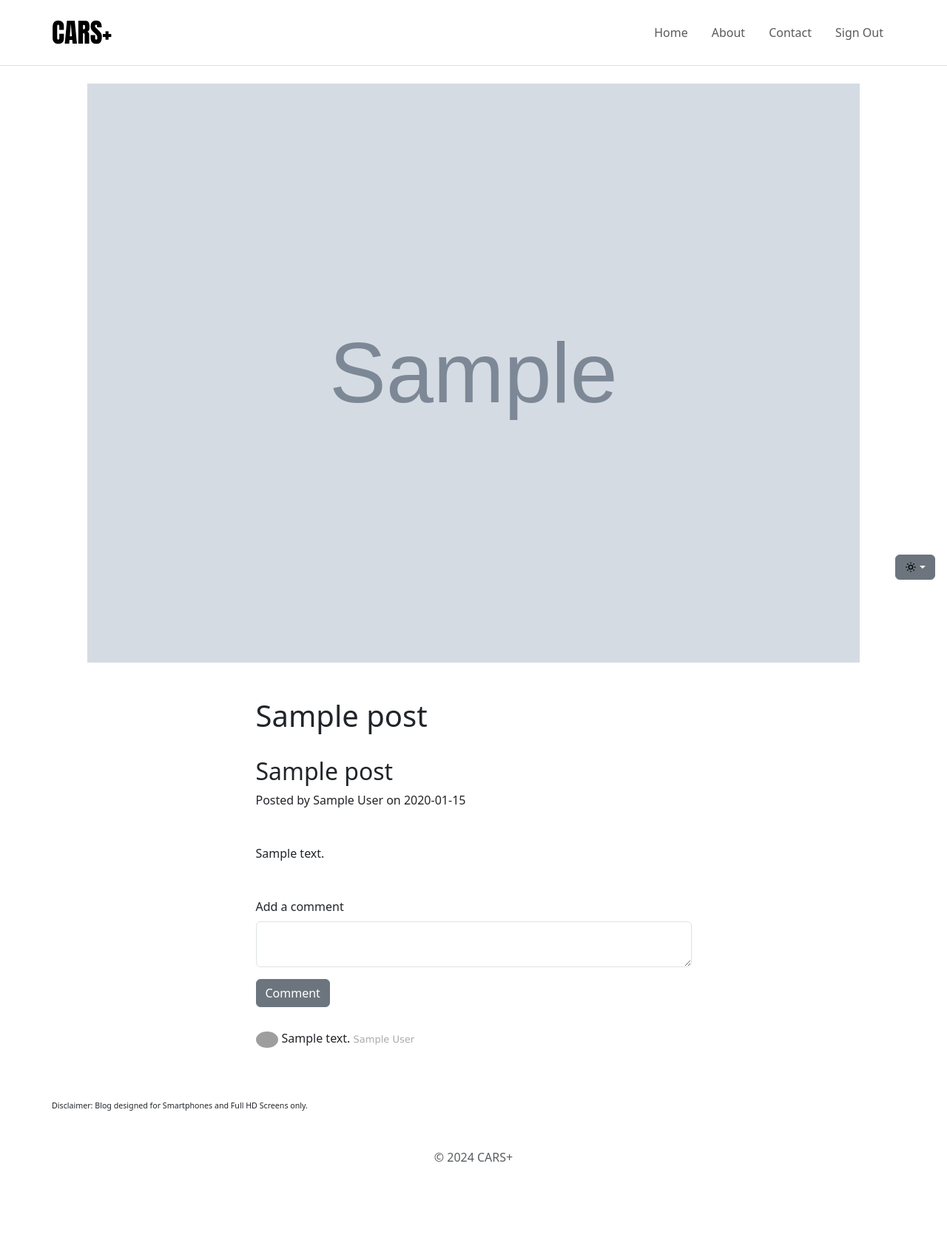
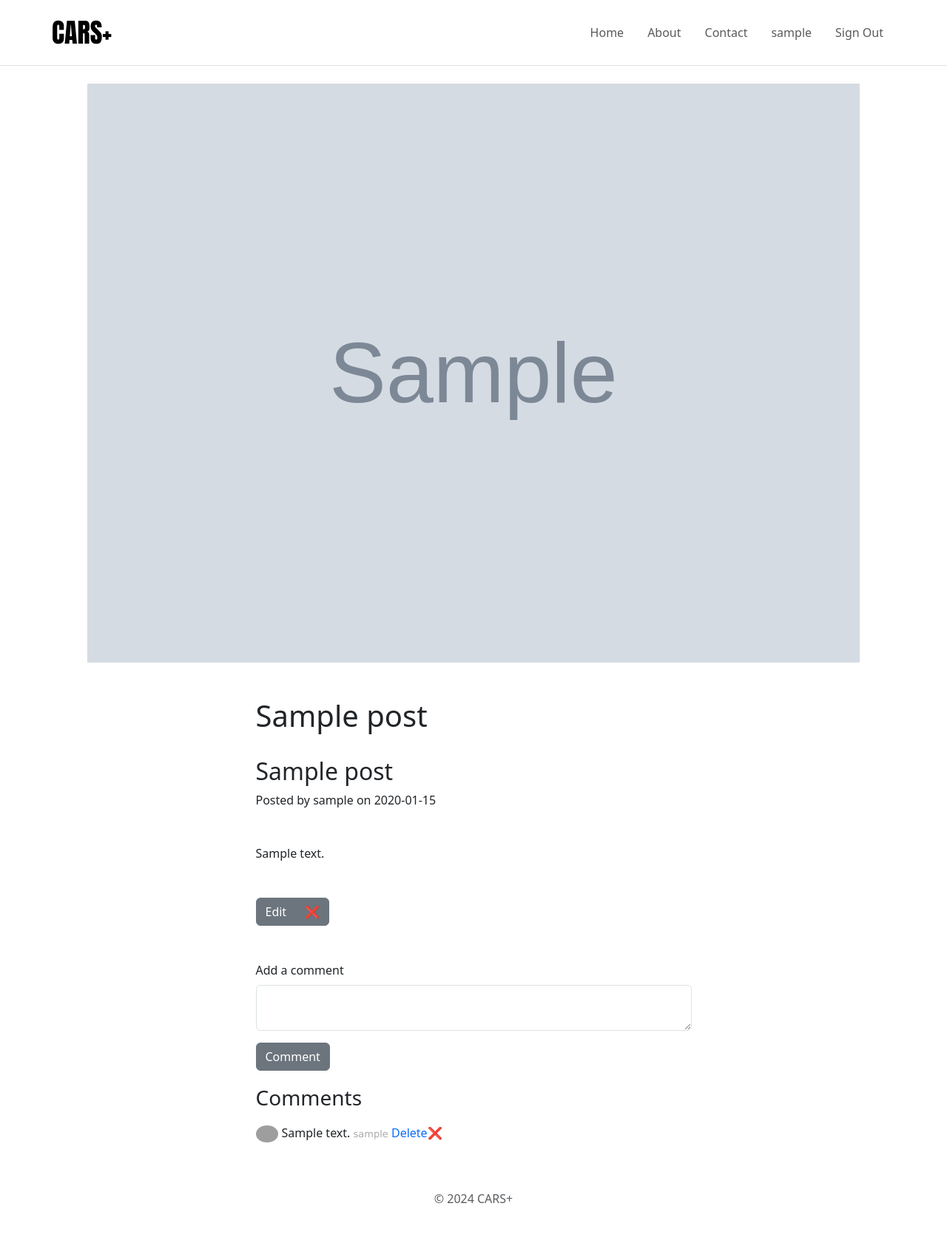
Before and after one commit to albertpaulGH/Blog-Website-CARSplus, a Flask app: page /post/1 in a window 1280 px wide. Shown: the whole page at 74% size. Before the commit the page ends 1571 px from the top, so only its background shows below. Run offline with Flask 3, Linux system fonts and the light colour scheme; a user stored in the database is signed in; tables that the repository leaves empty hold one stand-in row (values such as "Sample post"); grey boxes marked "Sample" are stand-in pictures; some libraries are stand-ins or nearby versions; grey boxes are pictures that could not be loaded.

Commit message:
Fix frontend, add profile page, update routes and fix bugs

```diff
--- a/forms.py
+++ b/forms.py
@@ -14,7 +14,7 @@ class CreatePostForm(FlaskForm):
 
 
 class SignupForm(FlaskForm):
-    name = StringField("Name", validators=[DataRequired()])
+    username = StringField("Username", validators=[DataRequired()])
     email = EmailField("Email", validators=[DataRequired(), Email()])
     password = PasswordField("Password", validators=[DataRequired(), Length(min=8)])
     submit = SubmitField("Sign up")
--- a/main.py
+++ b/main.py
@@ -41,16 +41,24 @@ class User(UserMixin, db.Model):
     id: Mapped[int] = mapped_column(Integer, primary_key=True)
     email: Mapped[str] = mapped_column(String(100), unique=True)
     password: Mapped[str] = mapped_column(String(100))
-    name: Mapped[str] = mapped_column(String(1000))
+    username: Mapped[str] = mapped_column(String(1000), unique=True)
 
-    posts: Mapped[List["BlogPost"]] = relationship(back_populates="author")
-    comments: Mapped[List["Comment"]] = relationship(back_populates="comment_author")
+    posts: Mapped[List["BlogPost"]] = relationship(
+        back_populates="author",
+        cascade="all, delete, delete-orphan",
+        passive_deletes=False
+    )
+    comments: Mapped[List["Comment"]] = relationship(
+        back_populates="comment_author",
+        cascade="all, delete, delete-orphan",
+        passive_deletes=False
+    )
 
 
 class BlogPost(db.Model):
     __tablename__ = "blog_posts"
     id: Mapped[int] = mapped_column(Integer, primary_key=True)
-    author_id: Mapped[int] = mapped_column(ForeignKey("users.id"))
+    author_id: Mapped[int] = mapped_column(ForeignKey("users.id", ondelete="CASCADE"))
     author: Mapped["User"] = relationship(back_populates="posts")
 
     title: Mapped[str] = mapped_column(String(250), unique=True, nullable=False)
@@ -59,17 +67,21 @@ class BlogPost(db.Model):
     body: Mapped[str] = mapped_column(Text, nullable=False)
     img_url: Mapped[str] = mapped_column(String(250), nullable=False)
 
-    comments: Mapped[List["Comment"]] = relationship(back_populates="post")
+    comments: Mapped[List["Comment"]] = relationship(
+        back_populates="post",
+        cascade="all, delete, delete-orphan",
+        passive_deletes=False
+    )
 
 
 class Comment(db.Model):
     __tablename__ = "comments"
     id: Mapped[int] = mapped_column(Integer, primary_key=True)
     text: Mapped[str] = mapped_column(Text, nullable=False)
-    comment_author_id: Mapped[int] = mapped_column(ForeignKey("users.id"))
+    comment_author_id: Mapped[int] = mapped_column(ForeignKey("users.id", ondelete="CASCADE"))
     comment_author: Mapped["User"] = relationship(back_populates="comments")
 
-    post_id: Mapped[int] = mapped_column(ForeignKey("blog_posts.id"))
+    post_id: Mapped[int] = mapped_column(ForeignKey("blog_posts.id", ondelete="CASCADE"))
     post: Mapped["BlogPost"] = relationship(back_populates="comments")
 
 
@@ -93,6 +105,9 @@ def load_user(user_id):
 
 @app.route("/signup", methods=["GET", "POST"])
 def signup():
+    if current_user.is_authenticated:
+        return redirect(url_for("get_all_posts"))
+
     form = SignupForm()
     if form.validate_on_submit():
         result = db.session.execute(db.select(User).where(User.email == form.email.data))
@@ -100,15 +115,17 @@ def signup():
         if user:
             flash("This email already exists. Sign in instead", "error")
             return redirect(url_for("signin"))
+
         hashed_and_salted_password = generate_password_hash(
             password=form.password.data,
             method="pbkdf2:sha256",
             salt_length=8
         )
+
         new_user = User(
             email=form.email.data,
             password=hashed_and_salted_password,
-            name=form.name.data
+            username=form.username.data.lower()
         )
 
         db.session.add(new_user)
@@ -117,11 +134,19 @@ def signup():
         login_user(new_user)
 
         return redirect(url_for("get_all_posts"))
-    return render_template("signup.html", form=form, signed_in=current_user.is_authenticated)
+
+    return render_template(
+        "signup.html",
+        form=form,
+        signed_in=current_user.is_authenticated
+    )
 
 
 @app.route("/signin", methods=["GET", "POST"])
 def signin():
+    if current_user.is_authenticated:
+        return redirect(url_for("get_all_posts"))
+
     form = SigninForm()
     if form.validate_on_submit():
         email = form.email.data
@@ -135,10 +160,16 @@ def signin():
         if check_password_hash(user.password, password):
             login_user(user)
             return redirect(url_for("get_all_posts"))
+
         else:
             flash("Incorrect Password. Try again", "error")
             return redirect(url_for("signin"))
-    return render_template("signin.html", form=form, signed_in=current_user.is_authenticated)
+
+    return render_template(
+        "signin.html",
+        form=form,
+        signed_in=current_user.is_authenticated
+    )
 
 
 @app.route("/signout")
@@ -147,20 +178,35 @@ def signout():
     return redirect(url_for("get_all_posts"))
 
 
+@app.route("/user/<username>")
+@login_required
+def user_profile(username):
+    active_username = "guest"
+    if current_user.username:
+        active_username = current_user.username
+
+    if active_username == username:
+        return render_template(
+            "profile.html",
+            signed_in=current_user.is_authenticated,
+            active_user=current_user
+        )
+
+    else:
+        return abort(403)
+
+
 # Home
 @app.route("/")
 def get_all_posts():
     result = db.session.execute(db.select(BlogPost))
     posts = result.scalars().all()
     posts = posts[::-1]
-    user_id = current_user.get_id()
-    if user_id:
-        user_id = int(user_id)
     return render_template(
         "index.html",
         all_posts=posts,
-        logged_in=current_user.is_authenticated,
-        user_id=user_id
+        signed_in=current_user.is_authenticated,
+        active_user=current_user
     )
 
 
@@ -168,7 +214,6 @@ def get_all_posts():
 def show_post(post_id):
     form = CommentForm()
     requested_post = db.get_or_404(BlogPost, post_id)
-    users = db.session.execute(db.select(User).order_by(User.id)).scalars().all()
     gravatar = Gravatar(app,
                         size=100,
                         rating="g",
@@ -182,28 +227,29 @@ def show_post(post_id):
         if not current_user.is_authenticated:
             flash("Please login to comment", "error")
             return redirect(url_for("signin"))
+
         new_comment = Comment(
             text=escape(form.comment.data),
             comment_author=current_user,
             post=requested_post
         )
+
         db.session.add(new_comment)
         db.session.commit()
 
-    user_id = current_user.get_id()
-    if user_id:
-        user_id = int(user_id)
+        return redirect(url_for("show_post", post_id=post_id))
+
     return render_template(
         "post.html",
+        form=form,
         post=requested_post,
-        logged_in=current_user.is_authenticated,
-        user_id=user_id,
-        form=form,
-        users=users
+        signed_in=current_user.is_authenticated,
+        active_user=current_user
     )
 
 
 @app.route("/new-post", methods=["GET", "POST"])
+@login_required
 @admin_only
 def add_new_post():
     form = CreatePostForm()
@@ -219,10 +265,17 @@ def add_new_post():
         db.session.add(new_post)
         db.session.commit()
         return redirect(url_for("get_all_posts"))
-    return render_template("make-post.html", form=form, logged_in=current_user.is_authenticated)
+
+    return render_template(
+        "make-post.html",
+        form=form,
+        signed_in=current_user.is_authenticated,
+        active_user=current_user
+    )
 
 
 @app.route("/edit-post/<int:post_id>", methods=["GET", "POST"])
+@login_required
 @admin_only
 def edit_post(post_id):
     post = db.get_or_404(BlogPost, post_id)
@@ -241,14 +294,16 @@ def edit_post(post_id):
         post.body = edit_form.body.data
         db.session.commit()
         return redirect(url_for("show_post", post_id=post.id))
+
     return render_template(
         "make-post.html",
-        form=edit_form, is_edit=True,
-        logged_in=current_user.is_authenticated
+        form=edit_form,
+        signed_in=current_user.is_authenticated,
+        active_user=current_user
     )
 
 
-@app.route("/delete/<int:post_id>")
+@app.route("/delete-post/<int:post_id>")
 @admin_only
 def delete_post(post_id):
     post_to_delete = db.get_or_404(BlogPost, post_id)
@@ -257,15 +312,40 @@ def delete_post(post_id):
     return redirect(url_for("get_all_posts"))
 
 
+@app.route("/delete-comment/<int:comment_id>")
+def delete_comment(comment_id):
+    comment_to_delete = db.get_or_404(Comment, comment_id)
+    db.session.delete(comment_to_delete)
+    db.session.commit()
+    return redirect(url_for("show_post", post_id=comment_to_delete.post_id))
+
+
+@app.route("/delete-user/<username>")
+def delete_user(username):
+    user_to_delete = db.session.execute(db.select(User).where(User.username == username)).scalar()
+    logout_user()
+    db.session.delete(user_to_delete)
+    db.session.commit()
+    return redirect(url_for("get_all_posts"))
+
+
 @app.route("/about")
 def about():
-    return render_template("about.html", logged_in=current_user.is_authenticated)
+    return render_template(
+        "about.html",
+        signed_in=current_user.is_authenticated,
+        active_user=current_user
+    )
 
 
 @app.route("/contact", methods=["GET", "POST"])
 def contact():
-    return render_template("contact.html", logged_in=current_user.is_authenticated)
+    return render_template(
+        "contact.html",
+        signed_in=current_user.is_authenticated,
+        active_user=current_user
+    )
 
 
 if __name__ == "__main__":
-    app.run(debug=False)
+    app.run(debug=True, port=5500)
--- a/static/css/blog.css
+++ b/static/css/blog.css
@@ -28,8 +28,22 @@ h1 {
 
 @media (max-width:767px) {
 .custom-padding {
-    padding-left: 15px;
-    padding-right: 15px;
+    padding-left: 20px;
+    padding-right: 20px;
+    }
+}
+
+@media (max-width:991px) {
+.custom-padding {
+    padding-left: 20px;
+    padding-right: 20px;
+    }
+}
+
+@media (max-width:1199px) {
+.custom-padding {
+    padding-left: 20px;
+    padding-right: 20px;
     }
 }
 
@@ -78,3 +92,19 @@ h1 {
     font-family:verdana;
     font-size:13px;
 }
+
+a:link {
+    text-decoration: none;
+}
+
+a:visited {
+    text-decoration: none;
+}
+
+a:hover {
+    text-decoration: none;
+}
+
+a:active {
+    text-decoration: none;
+}
--- a/static/js/color-modes.js
+++ /dev/null
@@ -1,74 +0,0 @@
-(() => {
-  'use strict'
-
-  const getStoredTheme = () => localStorage.getItem('theme')
-  const setStoredTheme = theme => localStorage.setItem('theme', theme)
-
-  const getPreferredTheme = () => {
-    const storedTheme = getStoredTheme()
-    if (storedTheme) {
-      return storedTheme
-    }
-
-    return window.matchMedia('(prefers-color-scheme: dark)').matches ? 'dark' : 'light'
-  }
-
-  const setTheme = theme => {
-    if (theme === 'auto') {
-      document.documentElement.setAttribute('data-bs-theme', (window.matchMedia('(prefers-color-scheme: dark)').matches ? 'dark' : 'light'))
-    } else {
-      document.documentElement.setAttribute('data-bs-theme', theme)
-    }
-  }
-
-  setTheme(getPreferredTheme())
-
-  const showActiveTheme = (theme, focus = false) => {
-    const themeSwitcher = document.querySelector('#bd-theme')
-
-    if (!themeSwitcher) {
-      return
-    }
-
-    const themeSwitcherText = document.querySelector('#bd-theme-text')
-    const activeThemeIcon = document.querySelector('.theme-icon-active use')
-    const btnToActive = document.querySelector(`[data-bs-theme-value="${theme}"]`)
-    const svgOfActiveBtn = btnToActive.querySelector('svg use').getAttribute('href')
-
-    document.querySelectorAll('[data-bs-theme-value]').forEach(element => {
-      element.classList.remove('active')
-      element.setAttribute('aria-pressed', 'false')
-    })
-
-    btnToActive.classList.add('active')
-    btnToActive.setAttribute('aria-pressed', 'true')
-    activeThemeIcon.setAttribute('href', svgOfActiveBtn)
-    const themeSwitcherLabel = `${themeSwitcherText.textContent} (${btnToActive.dataset.bsThemeValue})`
-    themeSwitcher.setAttribute('aria-label', themeSwitcherLabel)
-
-    if (focus) {
-      themeSwitcher.focus()
-    }
-  }
-
-  window.matchMedia('(prefers-color-scheme: dark)').addEventListener('change', () => {
-    const storedTheme = getStoredTheme()
-    if (storedTheme !== 'light' && storedTheme !== 'dark') {
-      setTheme(getPreferredTheme())
-    }
-  })
-
-  window.addEventListener('DOMContentLoaded', () => {
-    showActiveTheme(getPreferredTheme())
-
-    document.querySelectorAll('[data-bs-theme-value]')
-      .forEach(toggle => {
-        toggle.addEventListener('click', () => {
-          const theme = toggle.getAttribute('data-bs-theme-value')
-          setStoredTheme(theme)
-          setTheme(theme)
-          showActiveTheme(theme, true)
-        })
-      })
-  })
-})()
--- a/templates/base_layout.html
+++ b/templates/base_layout.html
@@ -6,49 +6,19 @@
         <meta name="viewport" content="width=device-width, initial-scale=1">
         <title>{%  block title %}{% endblock %}</title>
 
-        <link href="https://cdn.jsdelivr.net/npm/bootstrap@5.3.3/dist/css/bootstrap.min.css" rel="stylesheet" integrity="sha384-QWTKZyjpPEjISv5WaRU9OFeRpok6YctnYmDr5pNlyT2bRjXh0JMhjY6hW+ALEwIH" crossorigin="anonymous">
-        <link rel="preconnect" href="https://fonts.googleapis.com">
-        <link rel="preconnect" href="https://fonts.gstatic.com" crossorigin>
-        <link href="https://fonts.googleapis.com/css2?family=Anton&display=swap" rel="stylesheet">
-        <link href="../static/css/blog.css" rel="stylesheet">
+        <link rel="icon" type="image/x-icon" href="{{ url_for('static', filename='ico/car.ico') }}"/>
 
-        <script src="../static/js/color-modes.js"></script>
+        <link rel="preconnect" href="https://fonts.googleapis.com"/>
+        <link rel="preconnect" href="https://fonts.gstatic.com" crossorigin/>
+        <link href="https://fonts.googleapis.com/css2?family=Anton&display=swap" rel="stylesheet"/>
+
+        <link href="https://cdn.jsdelivr.net/npm/bootstrap@5.3.3/dist/css/bootstrap.min.css" rel="stylesheet" integrity="sha384-QWTKZyjpPEjISv5WaRU9OFeRpok6YctnYmDr5pNlyT2bRjXh0JMhjY6hW+ALEwIH" crossorigin="anonymous"/>
+        <link href="../static/css/blog.css" rel="stylesheet"/>
+
         {% endblock %}
     </head>
     <body>
-        <div class="dropdown position-fixed bottom-0 end-0 mb-3 me-3 bd-mode-toggle">
-            <button class="btn btn-secondary py-2 dropdown-toggle d-flex align-items-center" id="bd-theme" type="button" aria-expanded="false" data-bs-toggle="dropdown" aria-label="Toggle theme (light)">
-                <svg class="theme-icon-active" width="1em" height="1em" viewBox="0 0 24 24" fill="none" xmlns="http://www.w3.org/2000/svg">
-                    <use href="#sun-fill"></use>
-                    <path d="M12 3V4M12 20V21M4 12H3M6.31412 6.31412L5.5 5.5M17.6859 6.31412L18.5 5.5M6.31412 17.69L5.5 18.5001M17.6859 17.69L18.5 18.5001M21 12H20M16 12C16 14.2091 14.2091 16 12 16C9.79086 16 8 14.2091 8 12C8 9.79086 9.79086 8 12 8C14.2091 8 16 9.79086 16 12Z" stroke="#000000" stroke-width="2" stroke-linecap="round" stroke-linejoin="round"/>
-                </svg>
-                <span class="visually-hidden" id="bd-theme-text">Toggle theme</span>
-            </button>
-            <ul class="dropdown-menu dropdown-menu-end shadow" aria-labelledby="bd-theme-text">
-              <li>
-                <button type="button" class="dropdown-item d-flex align-items-center active" data-bs-theme-value="light" aria-pressed="true">
-                  <svg class="bi me-2 opacity-50" width="1em" height="1em"><use href="#sun-fill"></use></svg>
-                  Light
-                  <svg class="bi ms-auto d-none" width="1em" height="1em"><use href="#check2"></use></svg>
-                </button>
-              </li>
-              <li>
-                <button type="button" class="dropdown-item d-flex align-items-center" data-bs-theme-value="dark" aria-pressed="false">
-                  <svg class="bi me-2 opacity-50" width="1em" height="1em"><use href="#moon-stars-fill"></use></svg>
-                  Dark
-                  <svg class="bi ms-auto d-none" width="1em" height="1em"><use href="#check2"></use></svg>
-                </button>
-              </li>
-              <li>
-                <button type="button" class="dropdown-item d-flex align-items-center" data-bs-theme-value="auto" aria-pressed="false">
-                  <svg class="bi me-2 opacity-50" width="1em" height="1em"><use href="#circle-half"></use></svg>
-                  Auto
-                  <svg class="bi ms-auto d-none" width="1em" height="1em"><use href="#check2"></use></svg>
-                </button>
-              </li>
-            </ul>
-          </div>
-        <nav class="custom-padding navbar navbar-expand-lg navbar-light border-bottom" id="mainNav">
+        <nav class="navbar navbar-expand-lg navbar-light border-bottom custom-padding" id="mainNav">
             <div class="container">
                 <a class="navbar-brand anton-regular text-body-emphasis text-decoration-none" href="/">CARS+</a>
                 <button
@@ -89,7 +59,7 @@
                                 Contact
                             </a>
                         </li>
-                        {% if not logged_in: %}
+                        {% if not signed_in: %}
                         <li class="nav-item">
                             <a
                                 class="nav-link px-lg-3 py-3 py-lg-4"
@@ -107,7 +77,15 @@
                             </a>
                         </li>
                         {% endif %}
-                        {% if logged_in: %}
+                        {% if signed_in: %}
+                        <li class="nav-item">
+                            <a
+                                class="nav-link px-lg-3 py-3 py-lg-4"
+                                href="{{ url_for('user_profile', username=active_user.username) }}"
+                            >
+                                {{ active_user.username }}
+                            </a>
+                        </li>
                         <li class="nav-item">
                             <a
                                 class="nav-link px-lg-3 py-3 py-lg-4"
@@ -123,8 +101,7 @@
         </nav>
         <br>
         <div class="container custom-padding">{% block content %}{% endblock %}</div>
-        <div class="container mt-5">
-            <small class="custom-padding" style="font-size:8pt">Disclaimer: Blog designed for Smartphones and Full HD Screens only.</small>
+        <div class="container custom-padding">
             <footer class="my-5">
                 <p class="text-center text-body-secondary">© 2024 CARS+</p>
             </footer>
--- a/templates/contact.html
+++ b/templates/contact.html
@@ -59,7 +59,9 @@
                                 placeholder="Enter your message here..."
                                 required
                                 style="height: 12rem"
-              ></textarea>
+                            >
+
+                            </textarea>
                             <label for="message">Message</label>
                         </div>
                         <br />
--- a/templates/post.html
+++ b/templates/post.html
@@ -7,22 +7,29 @@
         <div class="row gx-4 gx-lg-5 justify-content-center">
             <img src="{{ post.img_url }}"/>
             <div class="col-md-10 col-lg-8 col-xl-7">
-                <div class="my-5 post-heading">
+                <div class="my-5">
                     <h1>{{ post.title }}</h1>
                     <h2 class="subheading">{{ post.subtitle }}</h2>
-                    <span class="meta"
-                      >Posted by
-                      {{ post.author.name }}
-                      on {{ post.date }}
+                    <span class="meta">
+                        Posted by
+                        {{ post.author.username }}
+                        on {{ post.date }}
                     </span>
                 </div>
                 <div class="my-5">
                     {{ post.body|safe }}
                 </div>
+                <div class="btn-group mb-5">
+                    {% if active_user.id == 1: %}
+                    <a class="btn btn-secondary" href="{{url_for('edit_post', post_id=post.id)}}">Edit</a>
+                    <a class="btn btn-secondary" href="{{url_for('delete_post', post_id=post.id) }}">❌</a>
+                    {% endif %}
+                </div>
 
                 {{ render_form(form, novalidate=True, button_map={"submit": "secondary"}) }}
 
                 <div class="comment">
+                    <h3>Comments</h3>
                     <ul class="commentList">
                         {% for c in post.comments %}
                         <li>
@@ -31,7 +38,10 @@
                             </div>
                             <div class="commentText">
                                 {{ c.text|safe }}
-                                <span class="date sub-text">{{ c.comment_author.name }}</span>
+                                <span class="date sub-text">{{ c.comment_author.username }}</span>
+                                {% if active_user.id == 1 or active_user.id == c.comment_author_id %}
+                                <a href="{{ url_for('delete_comment', comment_id=c.id) }}">Delete❌</a>
+                                {% endif %}
                             </div>
                         </li>
                         {% endfor %}
```
Also changed, not shown: templates/index.html (+8 -14 lines), templates/profile.html (added, +13 -0 lines), static/ico/car.ico (added), templates/make-post.html (indentation only), 2 other files. Lines whose indentation alone changed are shown as unchanged.
